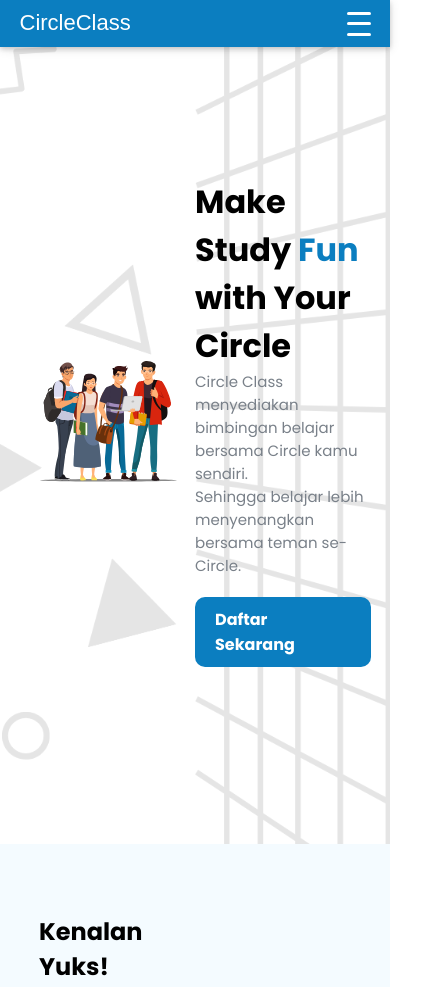
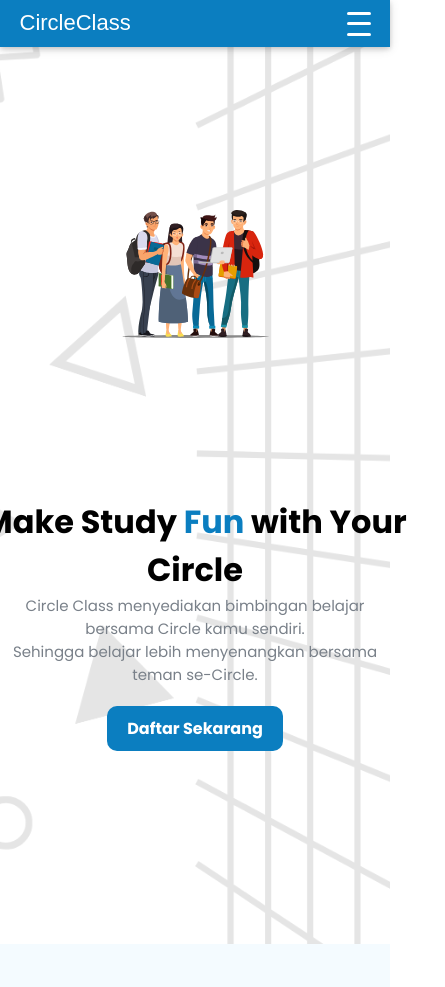
Before and after one commit to Ecalamb/ecalamb.github.io, a plain HTML site: page fixxx/index.html in a window 390 px wide. Shown: the top 987 px of the page, 445 px wide, since content can reach past the window. Drawn offline with nearby package versions, Linux system fonts and the light colour scheme; a web font is replaced by a local one.

Commit message:
fix on smoll dev

```diff
--- a/fixxx/styles/tentorstyle.css
+++ b/fixxx/styles/tentorstyle.css
@@ -203,18 +203,14 @@ html {
   background-image: url("../img/mainheader.jpg");
 } */
 
-header {
-  display: flex;
-  align-items: center;
-  justify-content: space-evenly;
-}
-
 .header {
   background-image: url("../img/backgroundheader.png");
   background-position: center;
   background-size: cover;
-  padding-left: 5%;
-  padding-right: 5%;
+  padding: 0 5%;
+  display: flex;
+  align-items: center;
+  justify-content: space-evenly;
 }
 
 .header-content {
@@ -542,6 +538,26 @@ header {
     display: none;
   }
 
+  .header {
+    flex-direction: column;
+    padding: 50px 10%;
+  }
+
+  .header-img {
+    width: 60%;
+  }
+
+  .header-content {
+    display: flex;
+    flex-direction: column;
+    align-items: center;
+    text-align: center;
+  }
+
+  .header-content p {
+    width: 80%;
+  }
+
   .header-content .header-description {
     font-size: 15px;
   }
```
